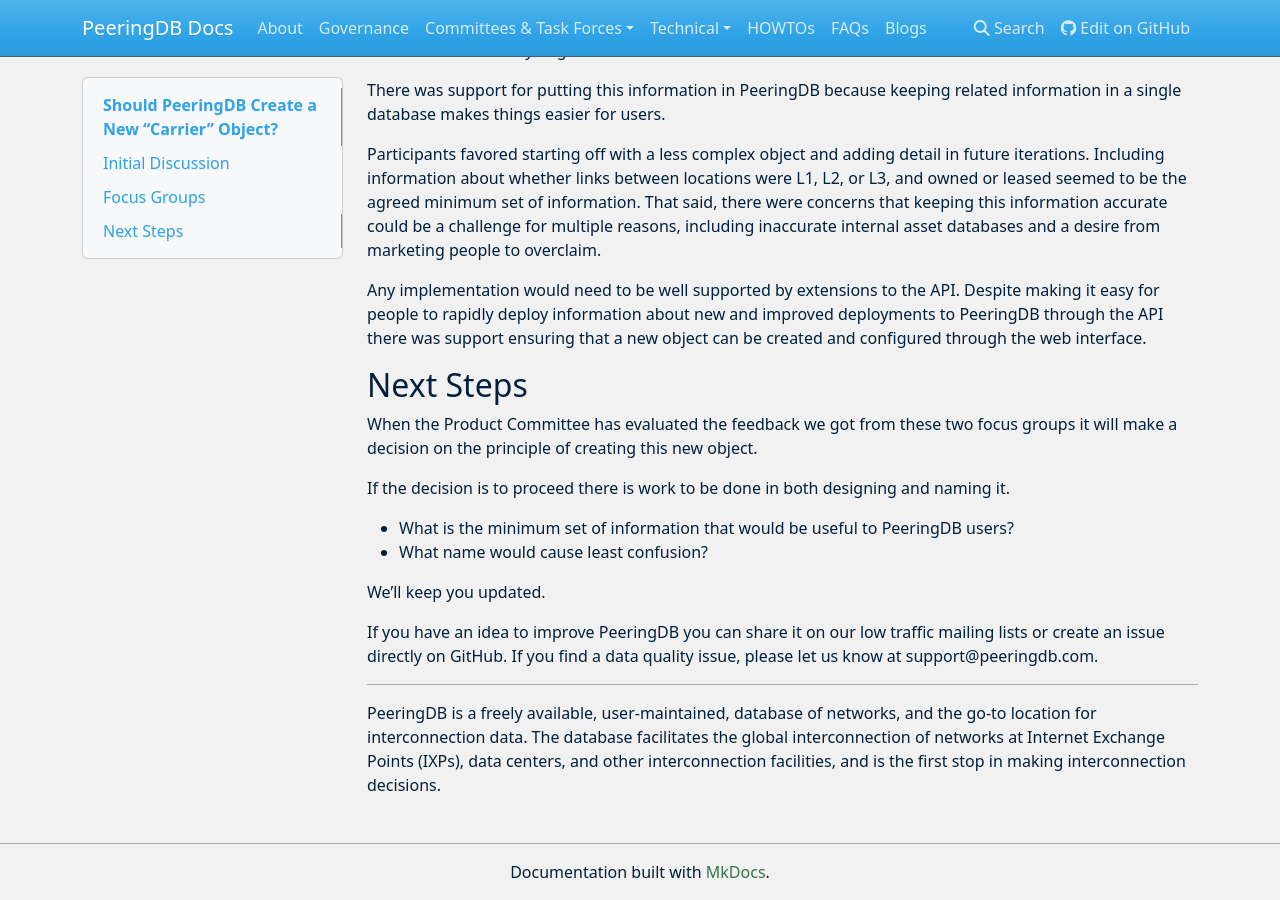
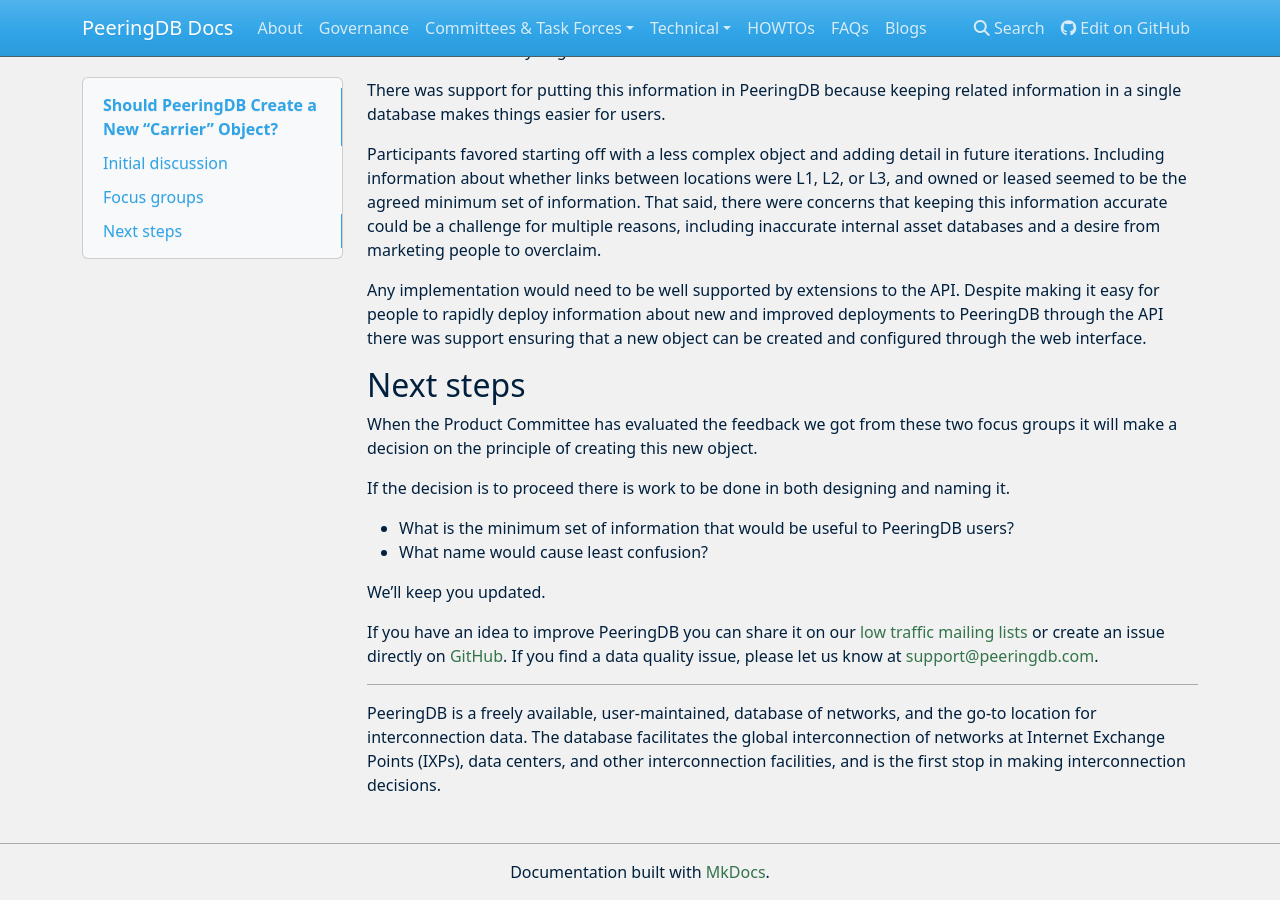
Before and after one commit to peeringdb/docs, an MkDocs documentation site: the page built from docs/blog/carrier_object.md, in a window 1280 px wide and 900 px high, scrolled down 1133 px. Built offline with MkDocs 1.6.1, drawn with Linux system fonts in a browser that asks for light colours; nearby versions of some CDN libraries; some of the changed text lies outside the part shown.

```diff
--- a/docs/blog/carrier_object.md
+++ b/docs/blog/carrier_object.md
@@ -1,12 +1,12 @@
-#Should PeeringDB Create a New “Carrier” Object?
+# Should PeeringDB Create a New “Carrier” Object?
 That was the question we asked two focus groups on 29 June.
 
 ![Photo of Mountain Lake in Lens by Paul Skorupskas on Unsplash](images/mountain_lake_in_lens_paul_skorupskas_unsplash.jpg)
 
-##Initial Discussion
+## Initial discussion
 Our Product Committee and others have been discussing this issue for about six months now. The one thing we could agree on was that we needed to reach out to more of the people involved in buying and delivering these interconnection services to help make a decision.
 
-##Focus Groups
+## Focus groups
 To do that we held two focus groups on 29 June. One was scheduled at a time that is good for people in APAC and the west coast of the Americas. The other was scheduled at a time that was good for people in EMEA and the east coast of the Americas.
 
 The discussion included 12 people with significant industry experience in running carriers, exchanges, facilities, and networks. To build a trusted environment we applied the Chatham House Rule, so this blog post describes what was discussed but does not quote anyone or attribute views to any participants.
@@ -28,7 +28,7 @@ Participants favored starting off with a less complex object and adding detail i
 
 Any implementation would need to be well supported by extensions to the API. Despite making it easy for people to rapidly deploy information about new and improved deployments to PeeringDB through the API there was support ensuring that a new object can be created and configured through the web interface.
 
-##Next Steps
+## Next steps
 When the Product Committee has evaluated the feedback we got from these two focus groups it will make a decision on the principle of creating this new object.
 
 If the decision is to proceed there is work to be done in both designing and naming it.
```
Also changed, not shown: other parts of docs/blog/carrier_object.md (+2 -2 lines), docs/blogs.md (+1 -0 lines).
